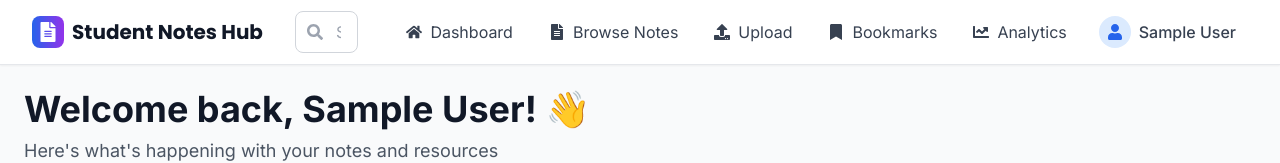
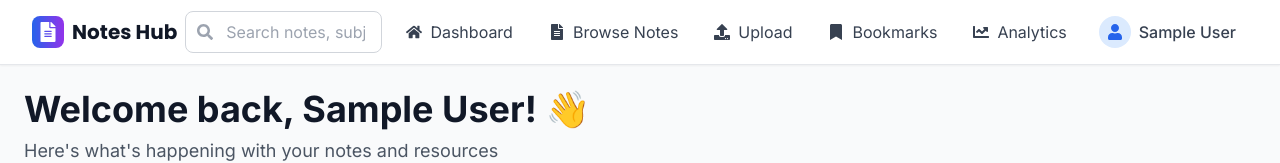
Before and after one commit to Ahmad1137/Notes-Hub, a React (Create React App) app in the folder frontend/: page / in a window 1280 px wide. Shown: the top 163 px of the page. Built offline with nearby package versions, Linux system fonts and the light colour scheme; no server answers; sample sign-in values are in the browser's storage.

Commit message:
notes hub

```diff
--- a/frontend/src/components/Navbar.jsx
+++ b/frontend/src/components/Navbar.jsx
@@ -57,13 +57,13 @@ export default function Navbar() {
                 <FaFileAlt className="w-5 h-5 text-white" />
               </div>
               <span className="text-xl font-bold text-gray-900 font-display">
-                Student Notes Hub
+                Notes Hub
               </span>
             </Link>
           </div>
 
           {/* Search Bar - Desktop */}
-          <div className="hidden md:flex flex-1 max-w-md mx-8">
+          <div className="hidden md:flex flex-1 max-w-md mx-2">
             <form onSubmit={handleSearch} className="relative w-full">
               <div
                 className={`relative ${
```
Also changed, not shown: 8 other files (tests, documents, lock files or other folders).
